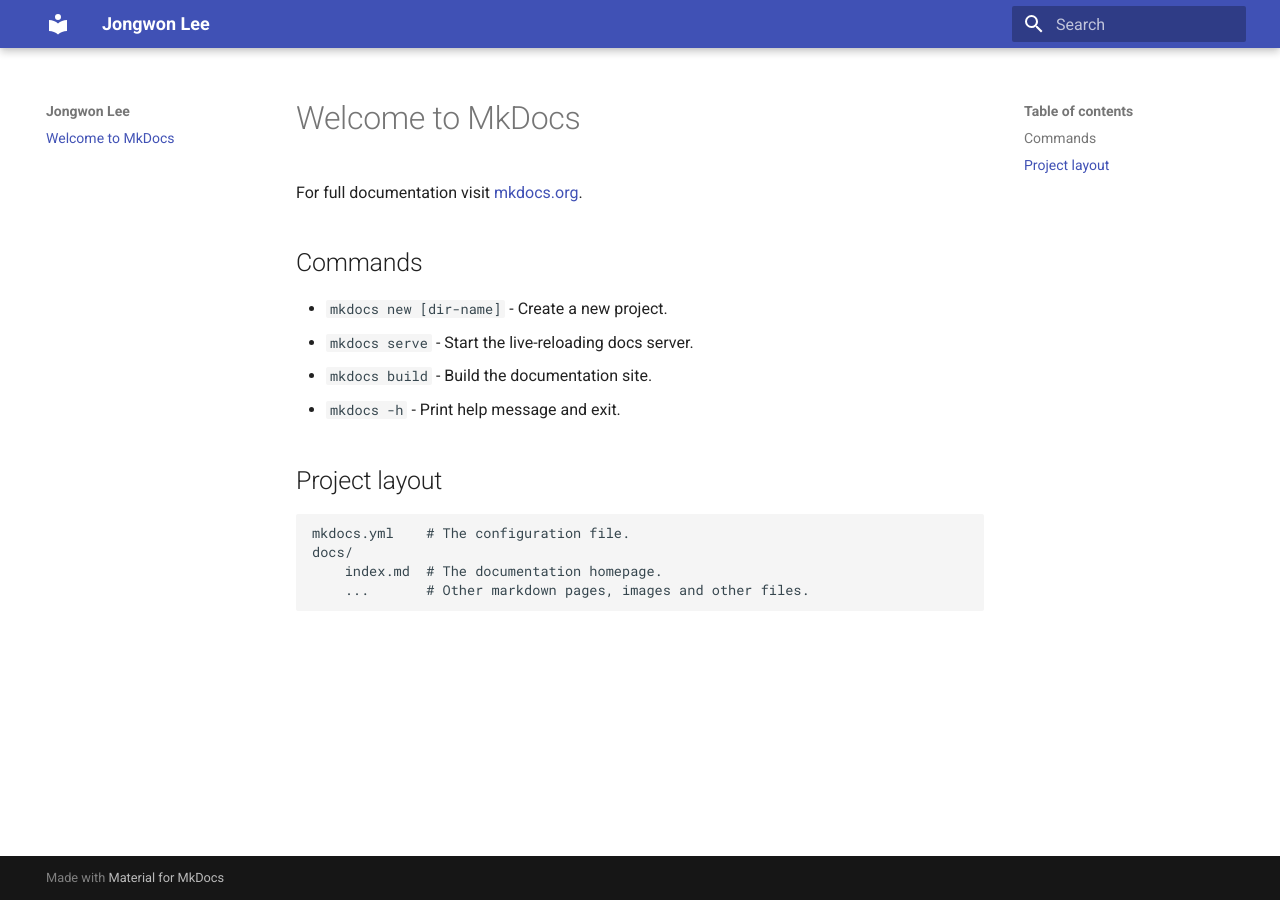
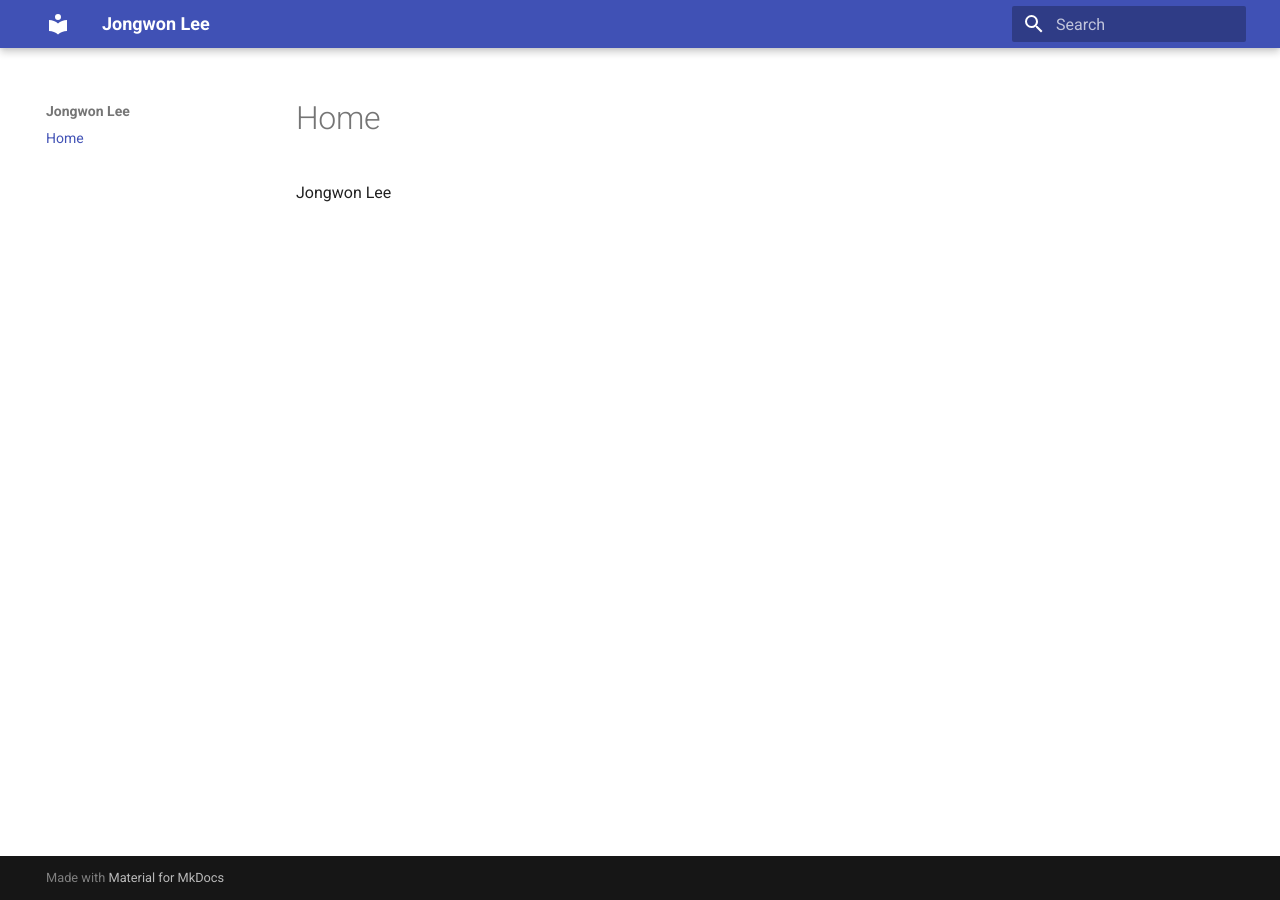
Before and after one commit to Bluefriend/Bluefriend.github.io, an MkDocs documentation site: the page built from docs/index.md, in a window 1280 px wide. Built offline with MkDocs 1.6.1 and Material for MkDocs 9.7.7, drawn with Linux system fonts in a browser that asks for light colours.

Commit message:
Update index.md

```diff
--- a/docs/index.md
+++ b/docs/index.md
@@ -1,17 +1 @@
-# Welcome to MkDocs
-
-For full documentation visit [mkdocs.org](https://www.mkdocs.org).
-
-## Commands
-
-* `mkdocs new [dir-name]` - Create a new project.
-* `mkdocs serve` - Start the live-reloading docs server.
-* `mkdocs build` - Build the documentation site.
-* `mkdocs -h` - Print help message and exit.
-
-## Project layout
-
-    mkdocs.yml    # The configuration file.
-    docs/
-        index.md  # The documentation homepage.
-        ...       # Other markdown pages, images and other files.
+Jongwon Lee
```
